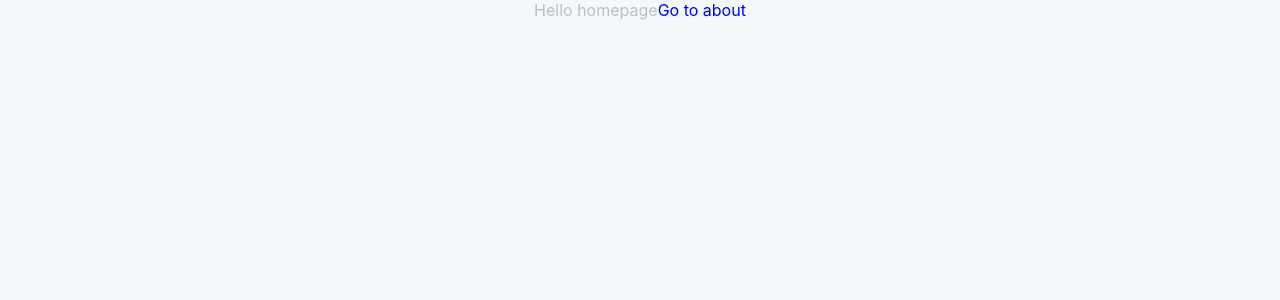
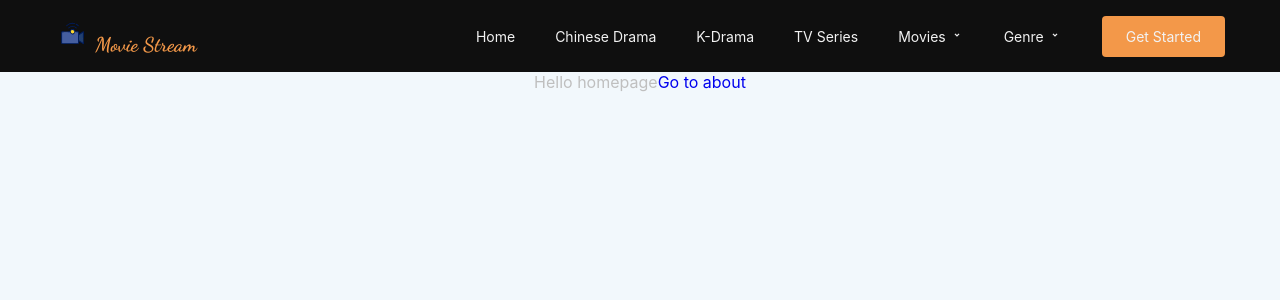
Before and after one commit to GraceWebpro/mov-web, a React (Create React App) app: page / in a window 1280 px wide. Shown: the top 300 px of the page. Built offline with nearby package versions, Linux system fonts and the light colour scheme; the HTML template or start-up script is replaced by a standard one.

Commit message:
second commit

```diff
--- a/src/App.js
+++ b/src/App.js
@@ -2,12 +2,15 @@ import React from 'react';
 import './App.css';
 import HomeHeader from './components/home/HomeHeader';
 import About from './components/about/About';
-import { Routes, Route } from 'react-router-dom'
+import { Routes, Route } from 'react-router-dom';
+import Navbar from './components/navbar/Navbar';
+
 
 
 function App() {
   return (
     <div className="App">
+      <Navbar />
       <Routes>
         <Route path="/" element={ <HomeHeader/> } />
         <Route path="about" element={ <About/> } />
--- a/src/components/home/HomeHeader.js
+++ b/src/components/home/HomeHeader.js
@@ -1,9 +1,6 @@
 import React from "react";
 import "./HomeHeader.css";
 import { Link } from "react-router-dom";
-//import profile from '../../profile.jpg';
-//import Navbar from '../../components/navbar/Navbar';
-//import Nav from '../../components/nav2/Nav';
 
 
 
--- /dev/null
+++ b/src/components/navbar/Navbar.css
@@ -0,0 +1,141 @@
+
+.header {
+    position: relative;
+    width: 100%;
+    top: 0;
+    left: 0;
+    background-color: transparent;
+    z-index: var(--z-fixed);
+    background-color: var(--body-color);
+   }
+
+.container {
+  max-width: 1200px;
+  margin: 0 auto;
+  padding: 0 15px;
+  display: flex;
+  justify-content: space-between;
+  align-items: center;
+  height: 100%;
+}
+
+
+.navbar {
+    height: var(--header-height);
+  width: 100%;
+    top: 0;
+    left: 0;
+    background-color: transparent;
+    z-index: var(--z-fixed);
+    background-color: var(--body-color);
+
+  position: relative;
+
+}
+
+.nav__logo {
+    color: var(--first-color);
+    transition: color 0.4s;
+    font-size: var(--h2-font-size);
+    font-family: var(--second-font);
+   }
+
+
+   .nav__link {
+    color: var(--title-color);
+    font-weight: var(--font-semi-bold);
+    transition: color 0.4s;
+   }
+
+   .nav__link:hover {
+    color: var(--first-color);
+   }
+
+   .nav__cta {
+    background-color: var(--first-color);
+    color: var(--title-color);
+    border: none;
+    border-radius: 4px;
+    cursor: pointer;
+    transition: background-color 0.3s ease;
+    padding: 0.75rem 1.5rem;
+   }
+
+.menu-icon {
+  display: none;
+  font-size: 1.5rem;
+color: var(--title-color);
+cursor: pointer;
+}
+
+.nav-elements ul {
+  display: flex;
+  justify-content: space-between;
+  list-style-type: none;
+
+}
+
+.nav-elements ul li:not(:last-child) {
+  margin-right: 40px;
+}
+
+.nav-elements ul a {
+  font-size: 14px;
+  font-weight: 400;
+  color: var(--title-color);
+  text-decoration: none;
+}
+
+.nav-elements ul a.active {
+  color: var(--title-color);
+  font-weight: 500;
+  position: relative;
+}
+
+.nav-elements ul a.active::after {
+  content: '';
+  position: absolute;
+  bottom: -4px;
+  left: 0;
+  width: 100%;
+  height: 2px;
+  background-color: #574c4c;
+}
+
+@media (max-width: 768px) {
+  .nav-elements ul li:not(:last-child) {
+    margin-right: 30px;
+  }
+}
+
+@media (max-width: 992px) {
+  .menu-icon {
+    display: block;
+    cursor: pointer;
+  }
+
+  .nav-elements {
+    position: absolute;
+    right: 0;
+    top: 60px;
+    background-color: #fef7e5;
+    width: 0px;
+    height: calc(100vh - 60px);
+    transition: all 0.3s ease-in;
+    overflow: hidden;
+  }
+
+  .nav-elements.active {
+    width: 270px;
+  }
+
+  .nav-elements ul {
+    display: flex;
+    flex-direction: column;
+  }
+
+  .nav-elements ul li {
+    margin-right: unset;
+    margin-top: 22px;
+  }
+}
--- /dev/null
+++ b/src/components/navbar/Navbar.js
@@ -0,0 +1,88 @@
+import React, { useState } from 'react'
+//import { NavLink } from 'react-router-dom'
+import { Link } from "react-router-dom";
+//import { RiCloseLine } from "react-icons/ri";
+import { RiArrowDropDownLine } from "react-icons/ri";
+import './Navbar.css'
+import { RiMenuUnfold3Fill } from "react-icons/ri";
+import logo from '../../logo.svg';
+
+
+const Navbar = () => {
+  const [showNavbar, setShowNavbar] = useState(false)
+
+  const handleShowNavbar = () => {
+    setShowNavbar(!showNavbar)
+  }
+
+  return (
+      <header className='header'>
+    <nav className="navbar">
+      <div className="container">
+        <div className="logo">
+        <Link to="/" className="nav__logo">
+                <img src={logo} alt='logo' width='35' height='35' /> Movie Stream
+            </Link>
+        </div>
+        <div className="menu-icon" onClick={handleShowNavbar}>
+        <RiMenuUnfold3Fill />
+        </div>
+
+        <div className={`nav-elements  ${showNavbar && 'active'}`}>
+          <ul>
+          <li className="nav__item">
+             <Link to="/" className="nav__link" >
+               Home
+             </Link>
+           </li>
+           <li className="nav__item">
+             <Link to="chinese" className="nav__link">
+               Chinese Drama
+             </Link>
+           </li>
+           <li className="nav__item">
+             <Link
+               to="k-drama"
+               className="nav__link"
+             >
+               K-Drama
+             </Link>
+           </li>
+           <li className="nav__item">
+             <Link
+               to="tv-series"
+               className="nav__link"
+             >
+               TV Series
+             </Link>
+           </li>
+           <li className="nav__item">
+             <Link
+               to="movies"
+               className="nav__link"
+             >
+               Movies <RiArrowDropDownLine />
+             </Link>
+           </li>
+           <li className="nav__item">
+             <Link
+               to="genre"
+               className="nav__link"
+             >
+               Genre <RiArrowDropDownLine />
+             </Link>
+           </li>
+           <li className="nav__item">
+             <Link to="/get-started" className="nav__link nav__cta">
+               Get Started
+             </Link>
+           </li>
+          </ul>
+        </div>
+      </div>
+    </nav>
+    </header>
+  )
+}
+
+export default Navbar
```
